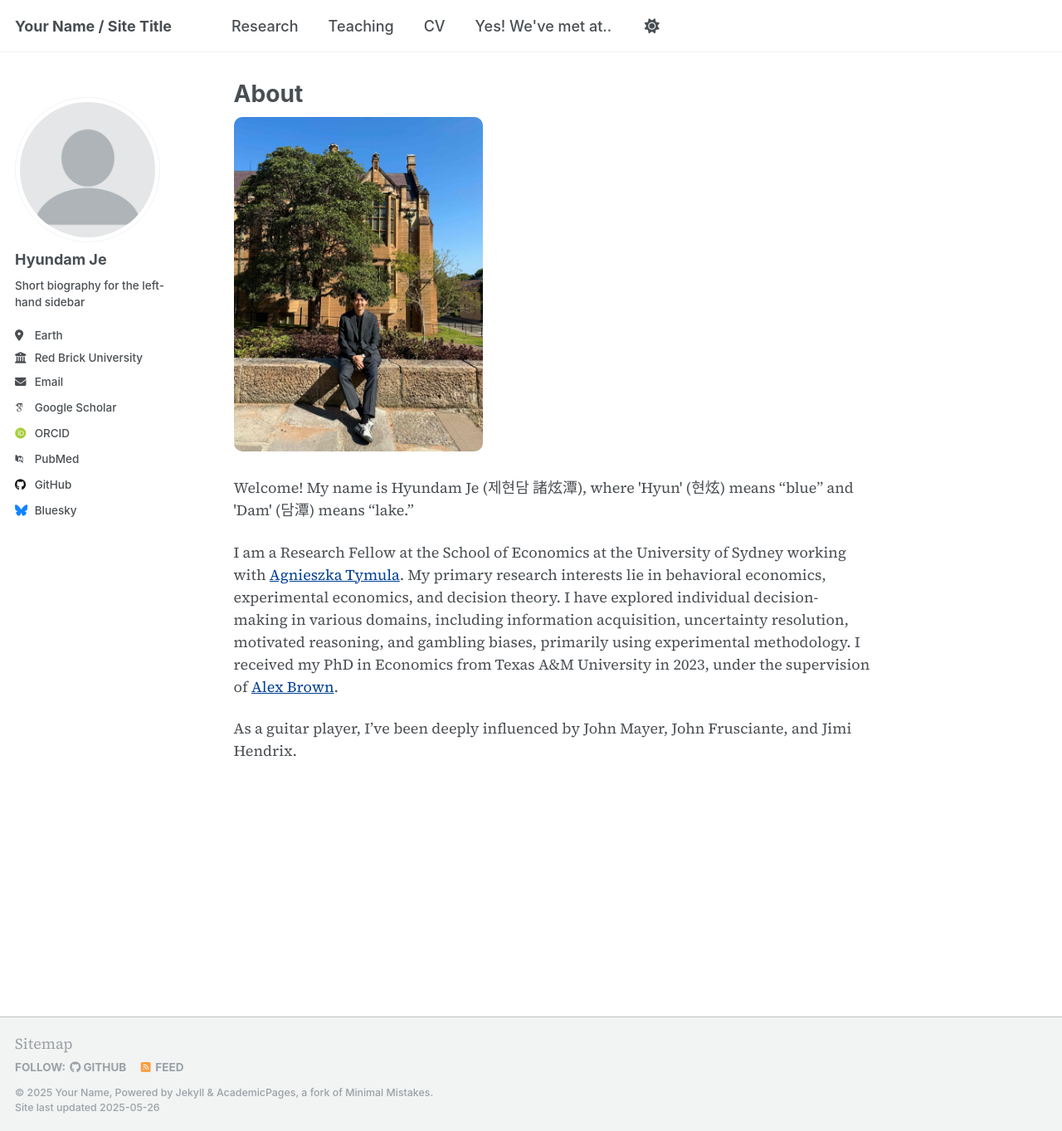
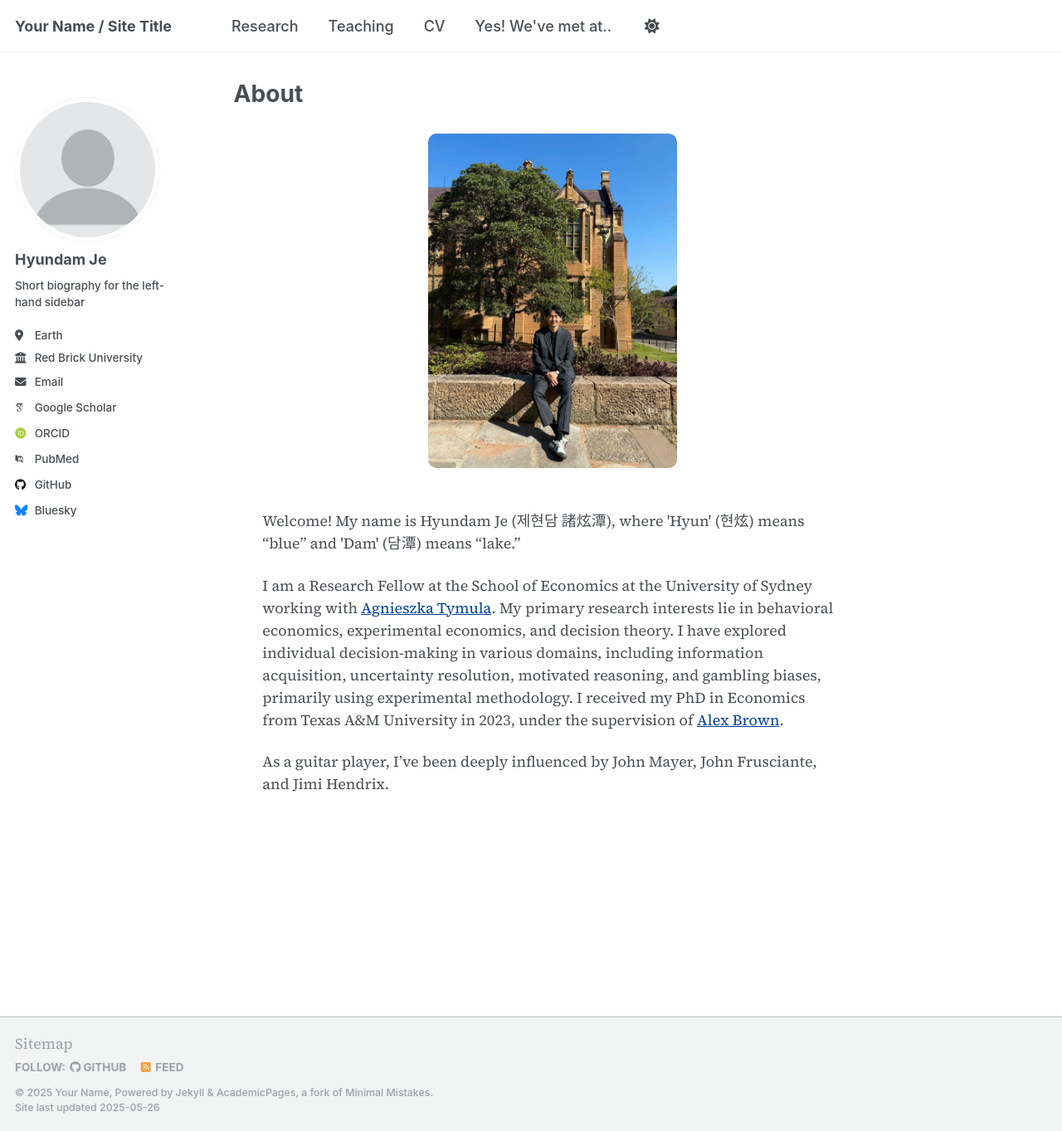
Before and after one commit to hyundamje/hyundamje.github.io, a Jekyll site: the page built from _pages/about.md, in a window 1280 px wide and 1363 px high. Shown: the whole window at 83% size. Built offline with Jekyll 4.4.1, drawn with Linux system fonts in a browser that asks for light colours; some web fonts are replaced.

Commit message:
Update about.md

```diff
--- a/_pages/about.md
+++ b/_pages/about.md
@@ -7,11 +7,13 @@ redirect_from:
   - /about.html
 ---
 
-<div style="display: flex; align-items: flex-start; gap: 30px; flex-wrap: wrap;">
+<div style="display: flex; justify-content: center; flex-wrap: wrap; gap: 30px; margin-top: 20px;">
 
-  <img src="/images/usyd3.jpg" alt="Hyundam Je" width="300" style="border-radius: 10px;"/>
+  <div style="text-align: center;">
+    <img src="/images/usyd3.jpg" alt="Hyundam Je" width="300" style="border-radius: 10px;"/>
+  </div>
 
-  <div>
+  <div style="max-width: 700px; margin-top: 20px;">
     <p>Welcome! My name is Hyundam Je (제현담 諸炫潭), where 'Hyun' (현炫) means “blue” and 'Dam' (담潭) means “lake.”</p>
 
 
```
